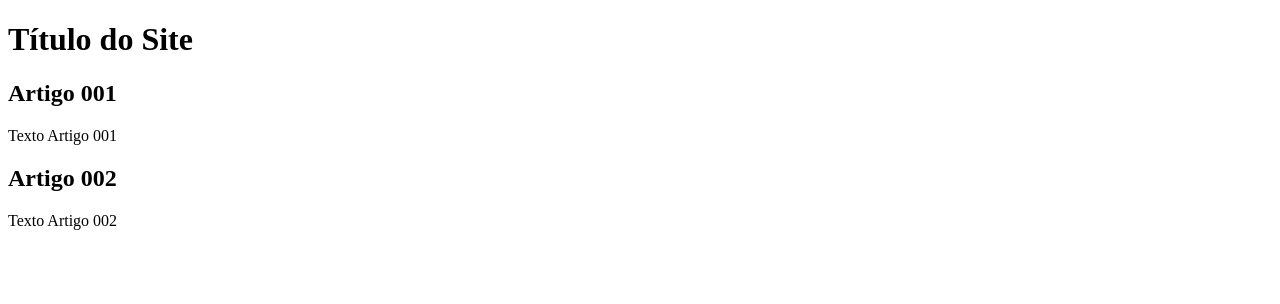
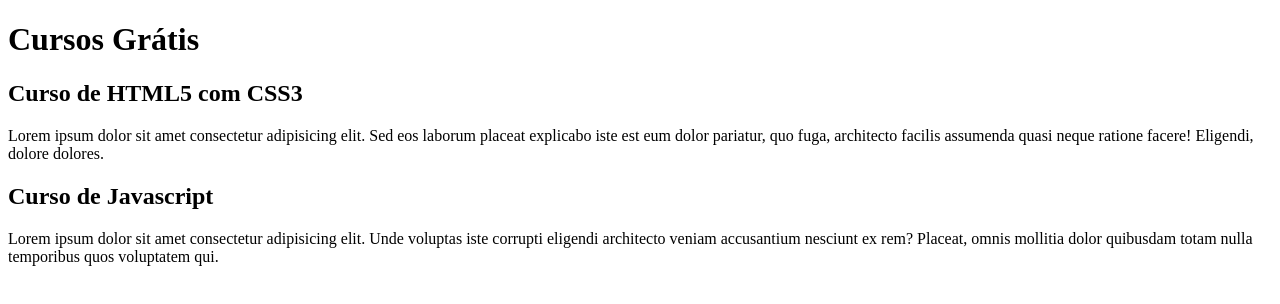
Before and after one commit to ArthurAlesi/projeto-site, a plain HTML site: page index.html in a window 1280 px wide. Drawn offline with Linux system fonts and the light colour scheme.

Commit message:
comecei a escrever o conteudo

```diff
--- a/index.html
+++ b/index.html
@@ -10,16 +10,16 @@
 <body>
     <main>
         <header>
-            <h1>Título do Site</h1>
+            <h1>Cursos Grátis</h1>
         </header>
 
         <article>
-            <h2>Artigo 001</h2>
-            <p>Texto Artigo 001</p>
+            <h2>Curso de HTML5 com CSS3</h2>
+            <p>Lorem ipsum dolor sit amet consectetur adipisicing elit. Sed eos laborum placeat explicabo iste est eum dolor pariatur, quo fuga, architecto facilis assumenda quasi neque ratione facere! Eligendi, dolore dolores.</p>
         </article>
         <article>
-            <h2>Artigo 002</h2>
-            <p>Texto Artigo 002</p>
+            <h2>Curso de Javascript</h2>
+            <p>Lorem ipsum dolor sit amet consectetur adipisicing elit. Unde voluptas iste corrupti eligendi architecto veniam accusantium nesciunt ex rem? Placeat, omnis mollitia dolor quibusdam totam nulla temporibus quos voluptatem qui.</p>
         </article>
 
 
```
